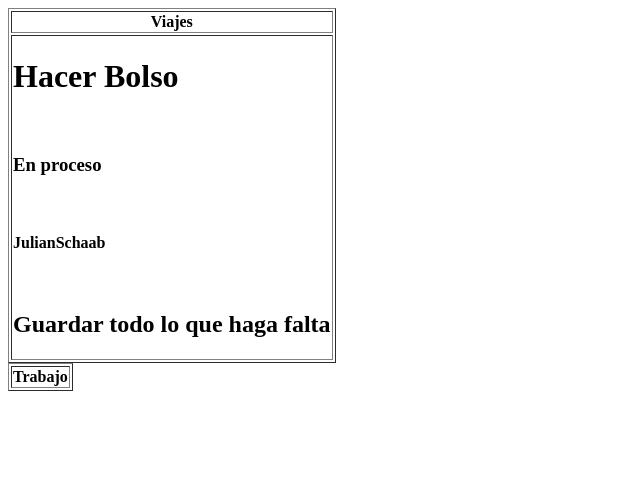
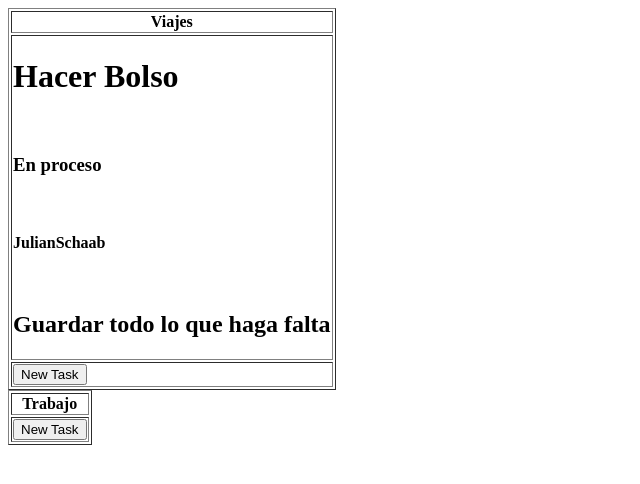
Before and after one commit to GermoLaz/taskManager, a Django app: page /allTask in a window 1280 px wide. Shown: the top 484 px of the page, without its empty margins (0-640 px from the left). Run offline with Django 3.2, Linux system fonts and the light colour scheme; data comes from the database, SQL or seed files in the repository; lists and menus that the app fills with data are empty.

Commit message:
Agrego boton (sin funcionalidad)

```diff
--- a/Templates/Main/allTask.html
+++ b/Templates/Main/allTask.html
@@ -19,9 +19,9 @@
                         <h3>{{task.Status.Title}}</h3><br>
                         <h4>{{task.Owner.username}}</h4><br>
                         <h2>{{task.Content}}</h2></td></tr>
-
                     {% endif %}
                 {%endfor%}
+                <tr><td><button type="button">New Task</button></td></tr>
                 </tbody>
             </table>
     {%endfor%}
```
